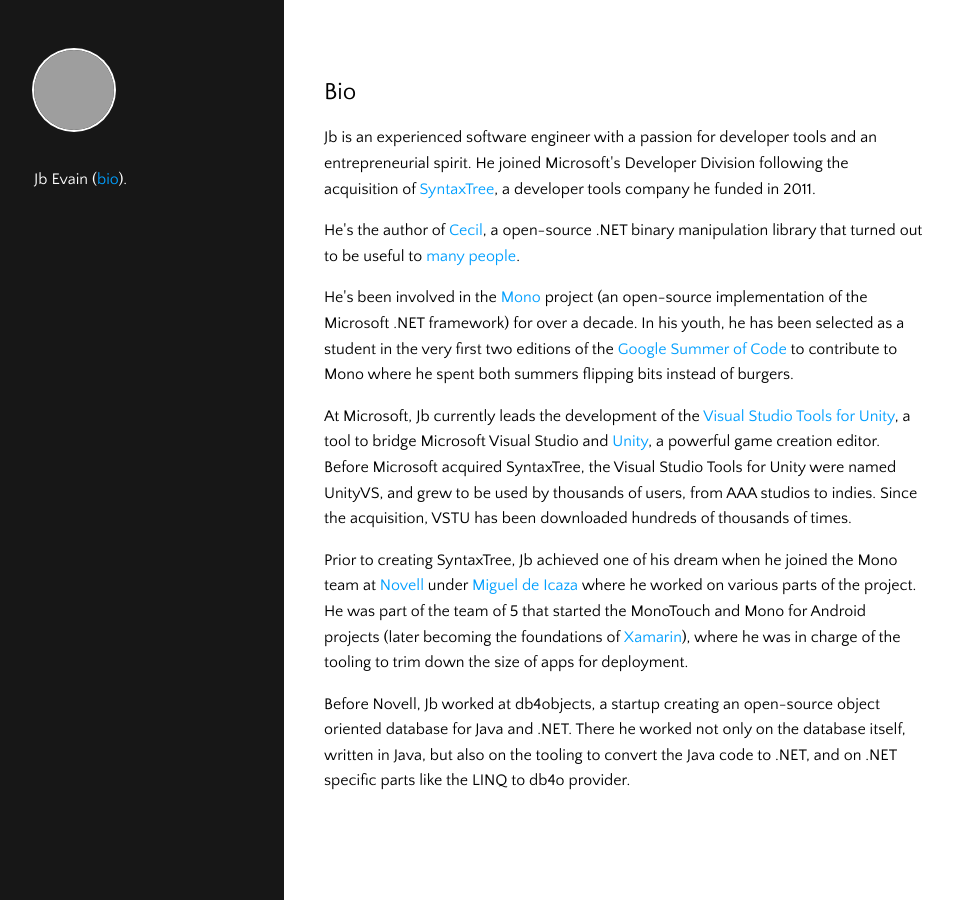
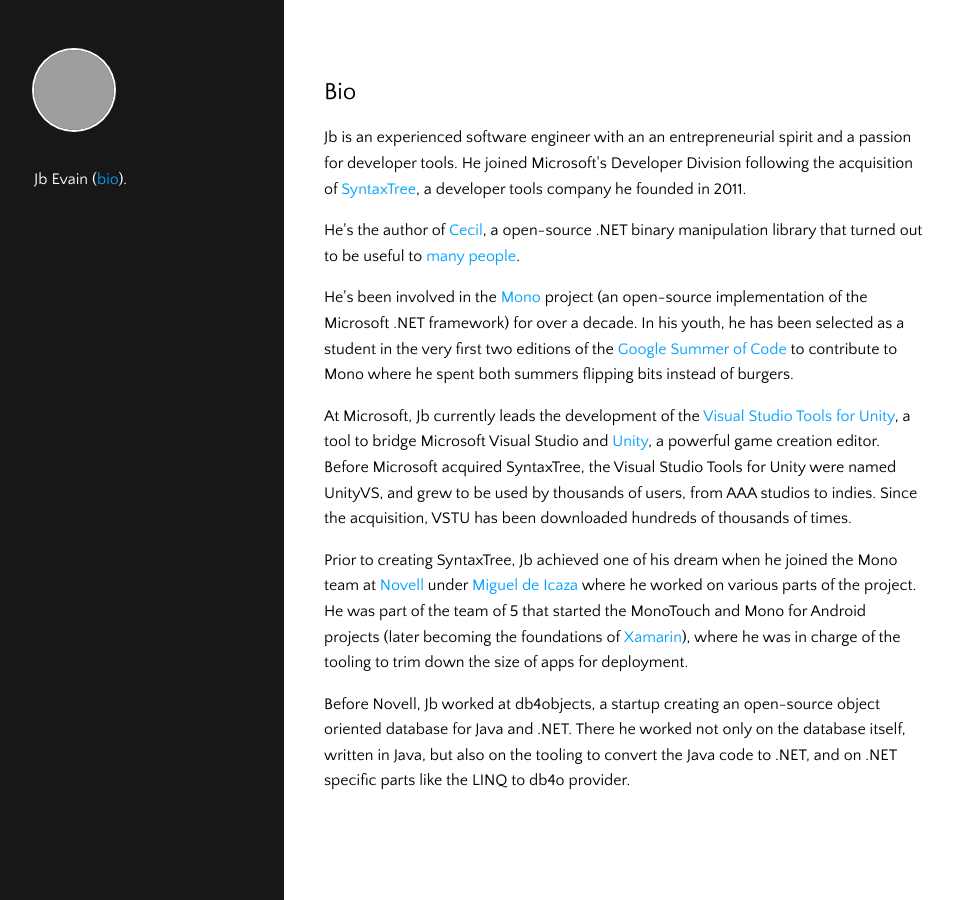
Before and after one commit to jbevain/jbevain.github.com, a Jekyll site: the page built from bio/index.html, in a window 1280 px wide. Shown: the whole page, without its empty margins (16-969 px from the left). Built offline with Jekyll 4.4.1, drawn with Linux system fonts in a browser that asks for light colours; grey boxes are pictures that could not be loaded.

Commit message:
Update index.html

```diff
--- a/bio/index.html
+++ b/bio/index.html
@@ -7,7 +7,7 @@
 
 <h1>Bio</h1>
 
-<p>Jb is an experienced software engineer with a passion for developer tools and an entrepreneurial spirit. He joined Microsoft's Developer Division following the acquisition of <a href="http://syntaxtree.com">SyntaxTree</a>, a developer tools company he funded in 2011.</p>
+<p>Jb is an experienced software engineer with an an entrepreneurial spirit and a passion for developer tools. He joined Microsoft's Developer Division following the acquisition of <a href="http://syntaxtree.com">SyntaxTree</a>, a developer tools company he founded in 2011.</p>
 
 <p>He's the author of <a href="http://github.com/jbevain/cecil">Cecil</a>, a open-source .NET binary manipulation library that turned out to be useful to <a href="https://github.com/jbevain/cecil/wiki/Users">many people</a>.
 
```
